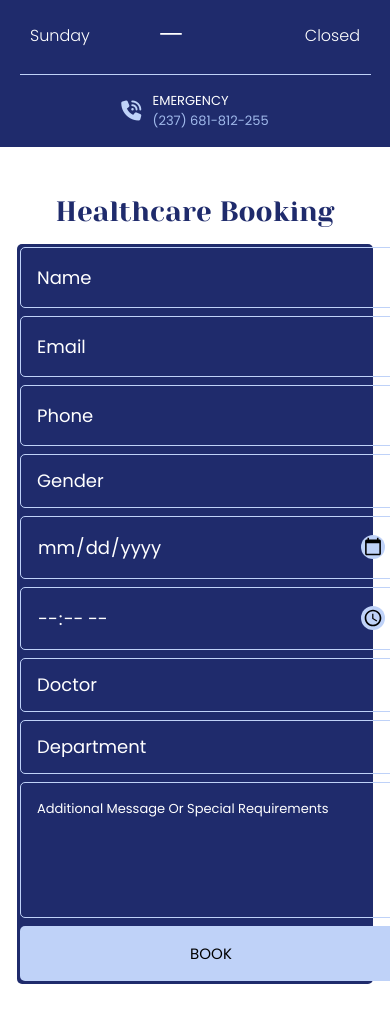
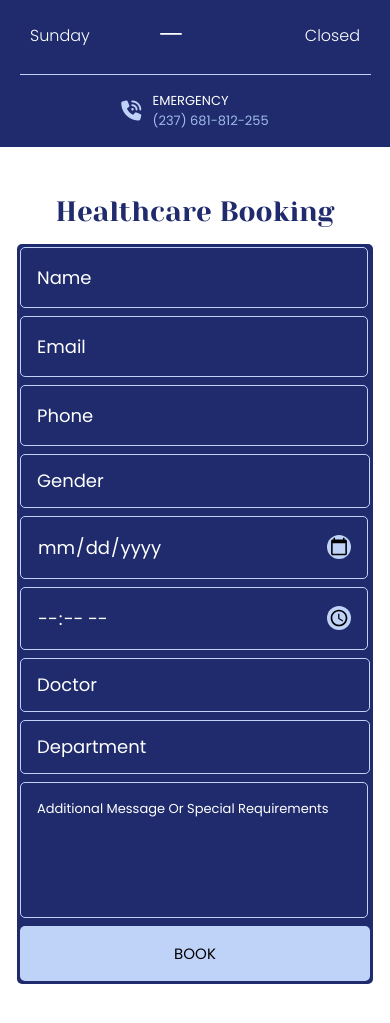
Before and after one commit to Wesleyx10/Meddical, a plain HTML site: page appointment.html in a window 390 px wide. Shown: the part 1105-2128 px from the top of the page. Drawn offline with Linux system fonts and the light colour scheme.

Commit message:
width adjustment

```diff
--- a/appointment.scss
+++ b/appointment.scss
@@ -719,18 +719,24 @@ body {
     }
     input {
       font-size: 18px;
+      width: 314px;
     }
     select {
       font-size: 18px;
+      width: 350px;
     }
     option {
       font-size: 18px;
     }
     #appt-message {
       font-size: 18px;
+      width: 314px;
     }
     #appt-message::placeholder {
       font-size: 13px;
+    }
+    button {
+      width: 350px;
     }
   }
   .appt-msg {
```
Also changed, not shown: appointment.css, 1 other file.
